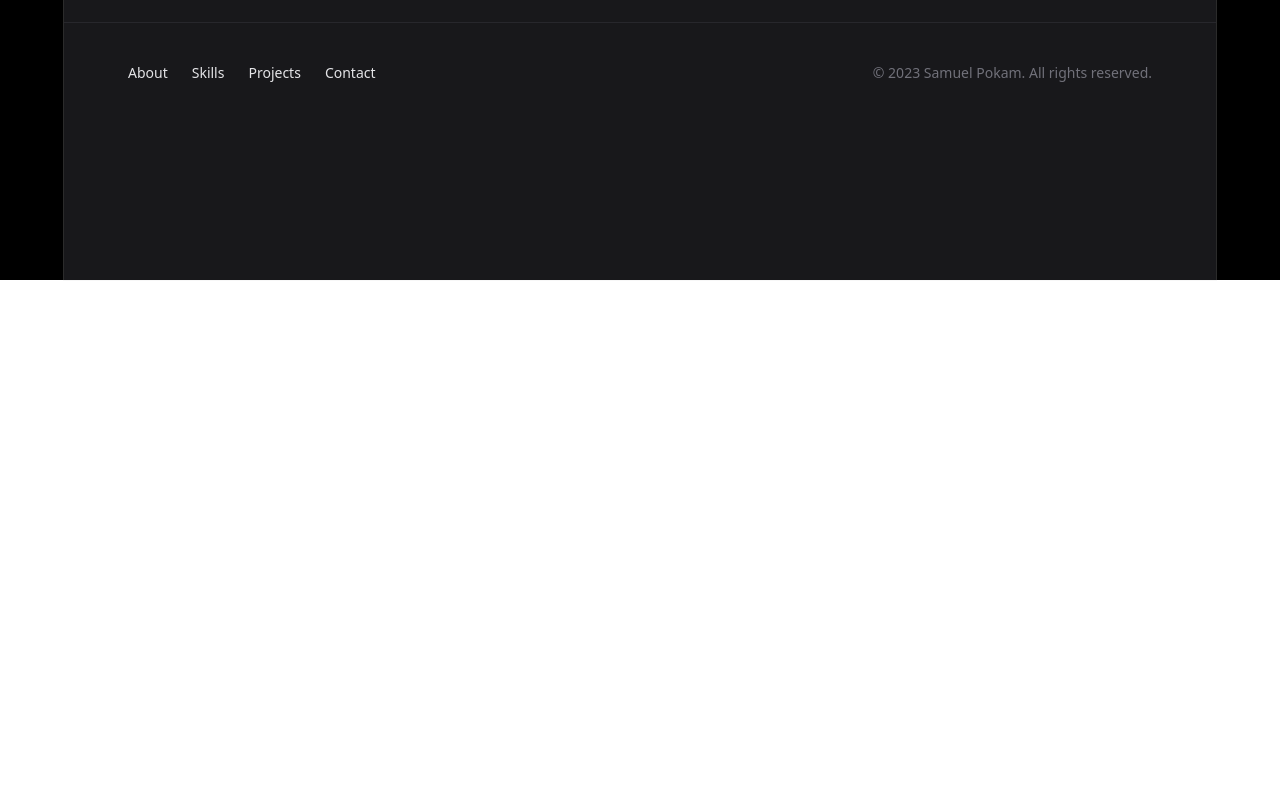
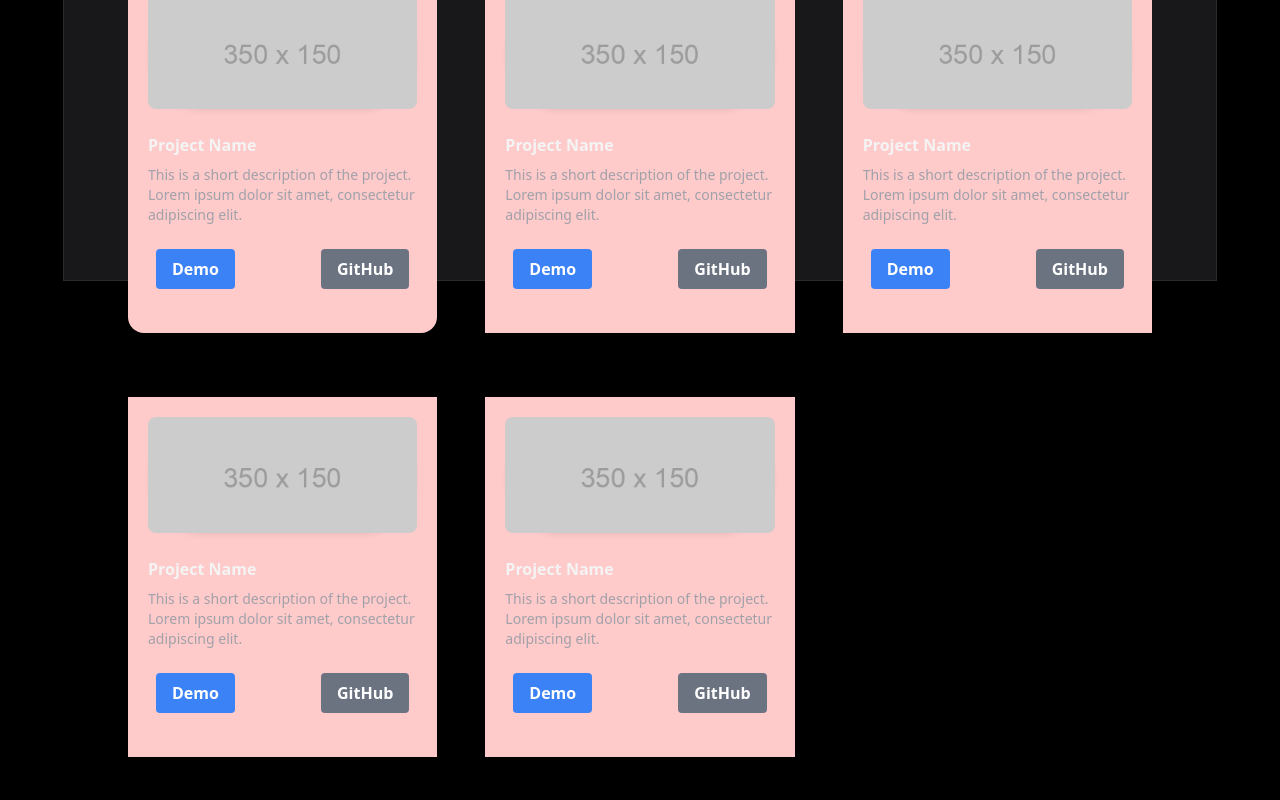
Before and after one commit to RinKhimera/project-eva-4.0, a Next.js app: page /skills in a window 1280 px wide. Shown: the part 520-1320 px from the top of the page. Before the commit the page ends 800 px from the top, so only its background shows below. Built offline with nearby package versions, Linux system fonts and the light colour scheme.

Commit message:
card sample added

```diff
--- a/components/Home.tsx
+++ b/components/Home.tsx
@@ -14,7 +14,7 @@ const HomeMenu = () => {
         </div>
       </div>
       <div className="relative">
-        <NavBar />
+        <NavBar about={false} skills={false} projects={false} contact={false} />
         <main>
           <div className="sm:px-8 mt-9 pt-20 ">
             <div className="mx-auto max-w-7xl lg:px-8">
--- a/pages/skills.tsx
+++ b/pages/skills.tsx
@@ -6,6 +6,7 @@ import { AiFillLinkedin, AiFillGithub, AiFillMail } from "react-icons/ai";
 import { MdOutlineKeyboardDoubleArrowRight } from "react-icons/md";
 import { useSelector } from "react-redux";
 import { RootState } from "./store";
+import Image from "next/image";
 
 const HomeMenu = () => {
   const isDarkMode = useSelector(
@@ -51,7 +52,173 @@ const HomeMenu = () => {
                         and contribute if you have ideas for how it can be
                         improved.
                       </p>
-                      <div className="mt-16 sm:mt-20"></div>
+                    </div>
+                    <div className="mt-16 sm:mt-20">
+                      <ul
+                        role="list"
+                        className="grid grid-cols-1 gap-x-12 gap-y-16 sm:grid-cols-2 lg:grid-cols-3"
+                      >
+                        <li className="group relative flex flex-col items-start p-5 rounded-2xl bg-red-200">
+                          <div className="relative z-10 flex items-center justify-center rounded-full bg-white shadow-md shadow-zinc-800/5 ring-1 ring-zinc-900/5 dark:bg-zinc-800 dark:ring-0">
+                            <Image
+                              className="rounded-lg"
+                              src="/projects/350x150.png"
+                              alt="Project Image"
+                              width={350}
+                              height={150}
+                            />
+                          </div>
+                          <h2 className="mt-6 text-base font-semibold text-zinc-800 dark:text-zinc-100">
+                            Project Name
+                          </h2>
+                          <p className="relative z-10 mt-2 text-sm text-zinc-600 dark:text-zinc-400">
+                            This is a short description of the project. Lorem
+                            ipsum dolor sit amet, consectetur adipiscing elit.
+                          </p>
+                          <div className="w-full px-2 py-6 flex justify-between">
+                            <a
+                              href="#"
+                              className="bg-blue-500 hover:bg-blue-700 text-white font-bold py-2 px-4 rounded"
+                            >
+                              Demo
+                            </a>
+                            <a
+                              href="#"
+                              className="bg-gray-500 hover:bg-gray-700 text-white font-bold py-2 px-4 rounded"
+                            >
+                              GitHub
+                            </a>
+                          </div>
+                        </li>
+                        <li className="group relative flex flex-col items-start p-5 bg-red-200">
+                          <div className="relative z-10 flex items-center justify-center rounded-full bg-white shadow-md shadow-zinc-800/5 ring-1 ring-zinc-900/5 dark:bg-zinc-800 dark:ring-0">
+                            <Image
+                              className="rounded-lg"
+                              src="/projects/350x150.png"
+                              alt="Project Image"
+                              width={350}
+                              height={150}
+                            />
+                          </div>
+                          <h2 className="mt-6 text-base font-semibold text-zinc-800 dark:text-zinc-100">
+                            Project Name
+                          </h2>
+                          <p className="relative z-10 mt-2 text-sm text-zinc-600 dark:text-zinc-400">
+                            This is a short description of the project. Lorem
+                            ipsum dolor sit amet, consectetur adipiscing elit.
+                          </p>
+                          <div className="w-full px-2 py-6 flex justify-between">
+                            <a
+                              href="#"
+                              className="bg-blue-500 hover:bg-blue-700 text-white font-bold py-2 px-4 rounded"
+                            >
+                              Demo
+                            </a>
+                            <a
+                              href="#"
+                              className="bg-gray-500 hover:bg-gray-700 text-white font-bold py-2 px-4 rounded"
+                            >
+                              GitHub
+                            </a>
+                          </div>
+                        </li>
+                        <li className="group relative flex flex-col items-start p-5 bg-red-200">
+                          <div className="relative z-10 flex items-center justify-center rounded-full bg-white shadow-md shadow-zinc-800/5 ring-1 ring-zinc-900/5 dark:bg-zinc-800 dark:ring-0">
+                            <Image
+                              className="rounded-lg"
+                              src="/projects/350x150.png"
+                              alt="Project Image"
+                              width={350}
+                              height={150}
+                            />
+                          </div>
+                          <h2 className="mt-6 text-base font-semibold text-zinc-800 dark:text-zinc-100">
+                            Project Name
+                          </h2>
+                          <p className="relative z-10 mt-2 text-sm text-zinc-600 dark:text-zinc-400">
+                            This is a short description of the project. Lorem
+                            ipsum dolor sit amet, consectetur adipiscing elit.
+                          </p>
+                          <div className="w-full px-2 py-6 flex justify-between">
+                            <a
+                              href="#"
+                              className="bg-blue-500 hover:bg-blue-700 text-white font-bold py-2 px-4 rounded"
+                            >
+                              Demo
+                            </a>
+                            <a
+                              href="#"
+                              className="bg-gray-500 hover:bg-gray-700 text-white font-bold py-2 px-4 rounded"
+                            >
+                              GitHub
+                            </a>
+                          </div>
+                        </li>
+                        <li className="group relative flex flex-col items-start p-5 bg-red-200">
+                          <div className="relative z-10 flex items-center justify-center rounded-full bg-white shadow-md shadow-zinc-800/5 ring-1 ring-zinc-900/5 dark:bg-zinc-800 dark:ring-0">
+                            <Image
+                              className="rounded-lg"
+                              src="/projects/350x150.png"
+                              alt="Project Image"
+                              width={350}
+                              height={150}
+                            />
+                          </div>
+                          <h2 className="mt-6 text-base font-semibold text-zinc-800 dark:text-zinc-100">
+                            Project Name
+                          </h2>
+                          <p className="relative z-10 mt-2 text-sm text-zinc-600 dark:text-zinc-400">
+                            This is a short description of the project. Lorem
+                            ipsum dolor sit amet, consectetur adipiscing elit.
+                          </p>
+                          <div className="w-full px-2 py-6 flex justify-between">
+                            <a
+                              href="#"
+                              className="bg-blue-500 hover:bg-blue-700 text-white font-bold py-2 px-4 rounded"
+                            >
+                              Demo
+                            </a>
+                            <a
+                              href="#"
+                              className="bg-gray-500 hover:bg-gray-700 text-white font-bold py-2 px-4 rounded"
+                            >
+                              GitHub
+                            </a>
+                          </div>
+                        </li>
+                        <li className="group relative flex flex-col items-start p-5 bg-red-200">
+                          <div className="relative z-10 flex items-center justify-center rounded-full bg-white shadow-md shadow-zinc-800/5 ring-1 ring-zinc-900/5 dark:bg-zinc-800 dark:ring-0">
+                            <Image
+                              className="rounded-lg"
+                              src="/projects/350x150.png"
+                              alt="Project Image"
+                              width={350}
+                              height={150}
+                            />
+                          </div>
+                          <h2 className="mt-6 text-base font-semibold text-zinc-800 dark:text-zinc-100">
+                            Project Name
+                          </h2>
+                          <p className="relative z-10 mt-2 text-sm text-zinc-600 dark:text-zinc-400">
+                            This is a short description of the project. Lorem
+                            ipsum dolor sit amet, consectetur adipiscing elit.
+                          </p>
+                          <div className="w-full px-2 py-6 flex justify-between">
+                            <a
+                              href="#"
+                              className="bg-blue-500 hover:bg-blue-700 text-white font-bold py-2 px-4 rounded"
+                            >
+                              Demo
+                            </a>
+                            <a
+                              href="#"
+                              className="bg-gray-500 hover:bg-gray-700 text-white font-bold py-2 px-4 rounded"
+                            >
+                              GitHub
+                            </a>
+                          </div>
+                        </li>
+                      </ul>
                     </div>
                   </div>
                 </div>
```
Also changed, not shown: public/projects/350x150.png (added).
